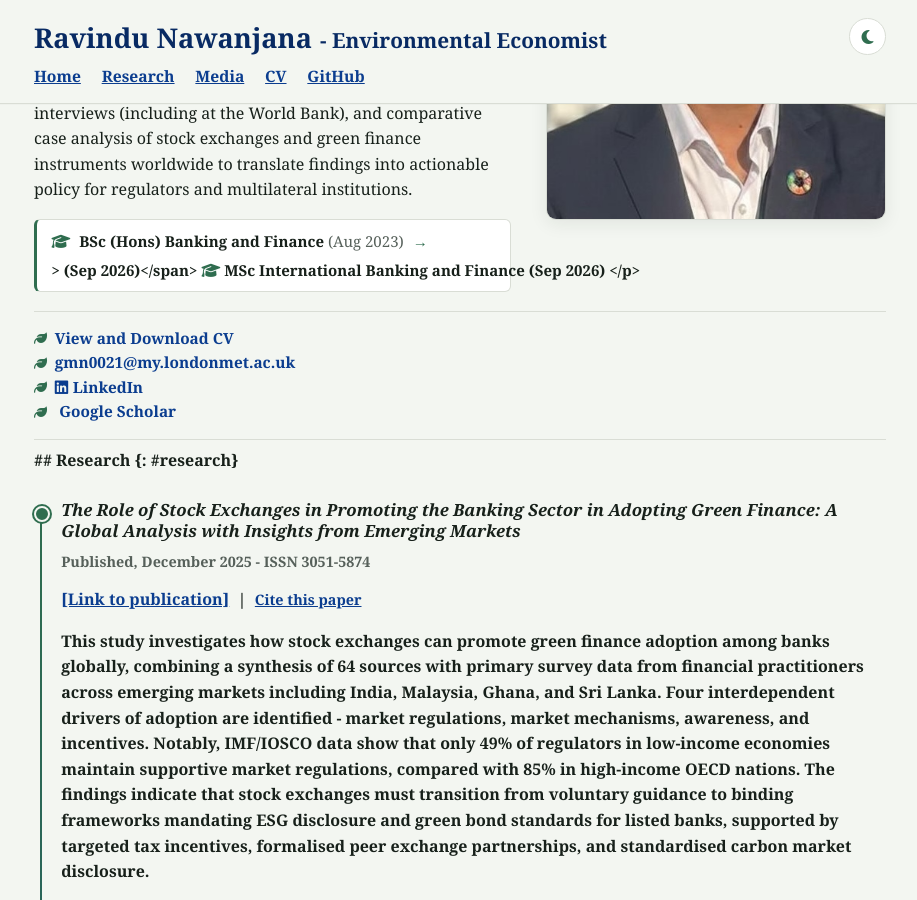
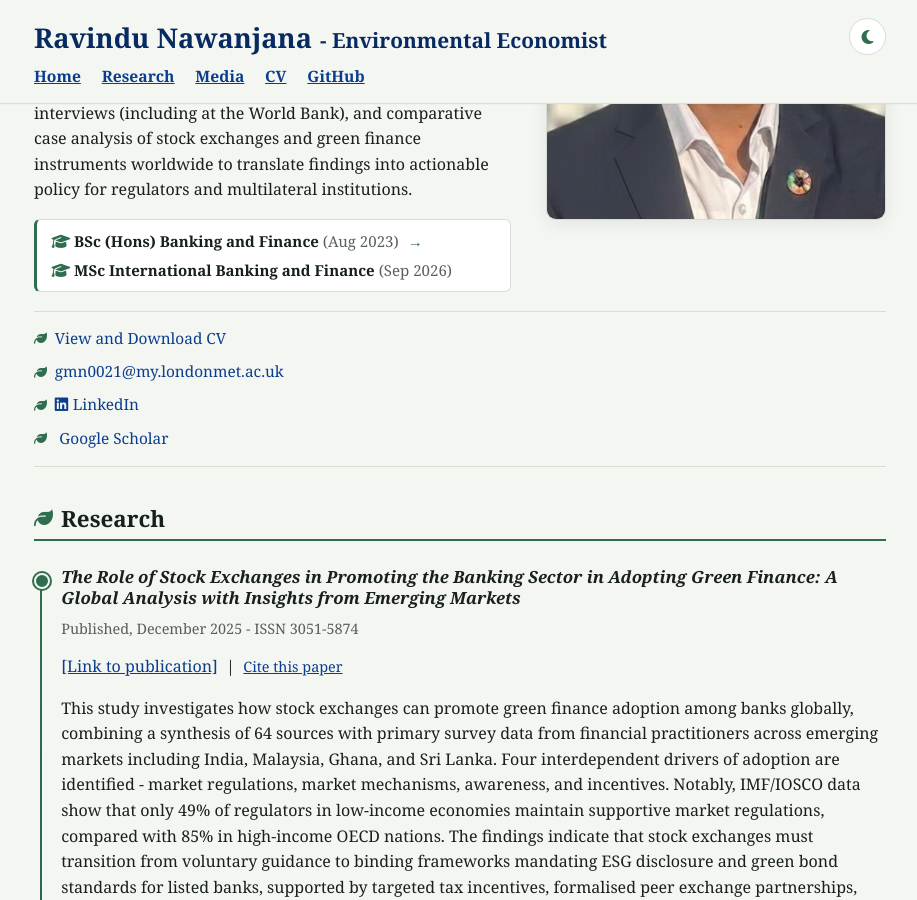
Before and after one commit to RavinduNawanjana/ravindunawanjana.github.io, a Jekyll site: the page built from index.md, in a window 1280 px wide and 900 px high, scrolled down 303 px. Shown: the whole window, without its empty margins (180-1097 px from the left). Built offline with Jekyll 4.4.1, drawn with Linux system fonts in a browser that asks for light colours; a style sheet for code colours, icons or effects is not loaded; some of the changed text lies outside the part shown.

Commit message:
Update index.md

```diff
--- a/index.md
+++ b/index.md
@@ -22,12 +22,9 @@ permalink: /
   actionable policy for regulators and multilateral institutions.
 </p>
 <p class="edu-line">
-  <i class="fa-solid fa-graduation-cap"></i>
-  <span class="edu-item"><strong>BSc (Hons) Banking and Finance</strong> (Aug 2023)</span>
+  <span class="edu-item"><i class="fa-solid fa-graduation-cap"></i> <strong>BSc (Hons) Banking and Finance</strong> (Aug 2023)</span>
   <span class="edu-arrow" aria-hidden="true">&rarr;</span>
-  <span class="edu-item"><strong>      > (Sep 2026)</span>
-  <i class="fa-solid fa-graduation-cap"></i>
-  <span class="edu-item"><strong>MSc International Banking and Finance</strong> (Sep 2026)</span>
+  <span class="edu-item"><i class="fa-solid fa-graduation-cap"></i> <strong>MSc International Banking and Finance</strong> (Sep 2026)</span>
 </p>
 
 <ul class="contact-list">
```
